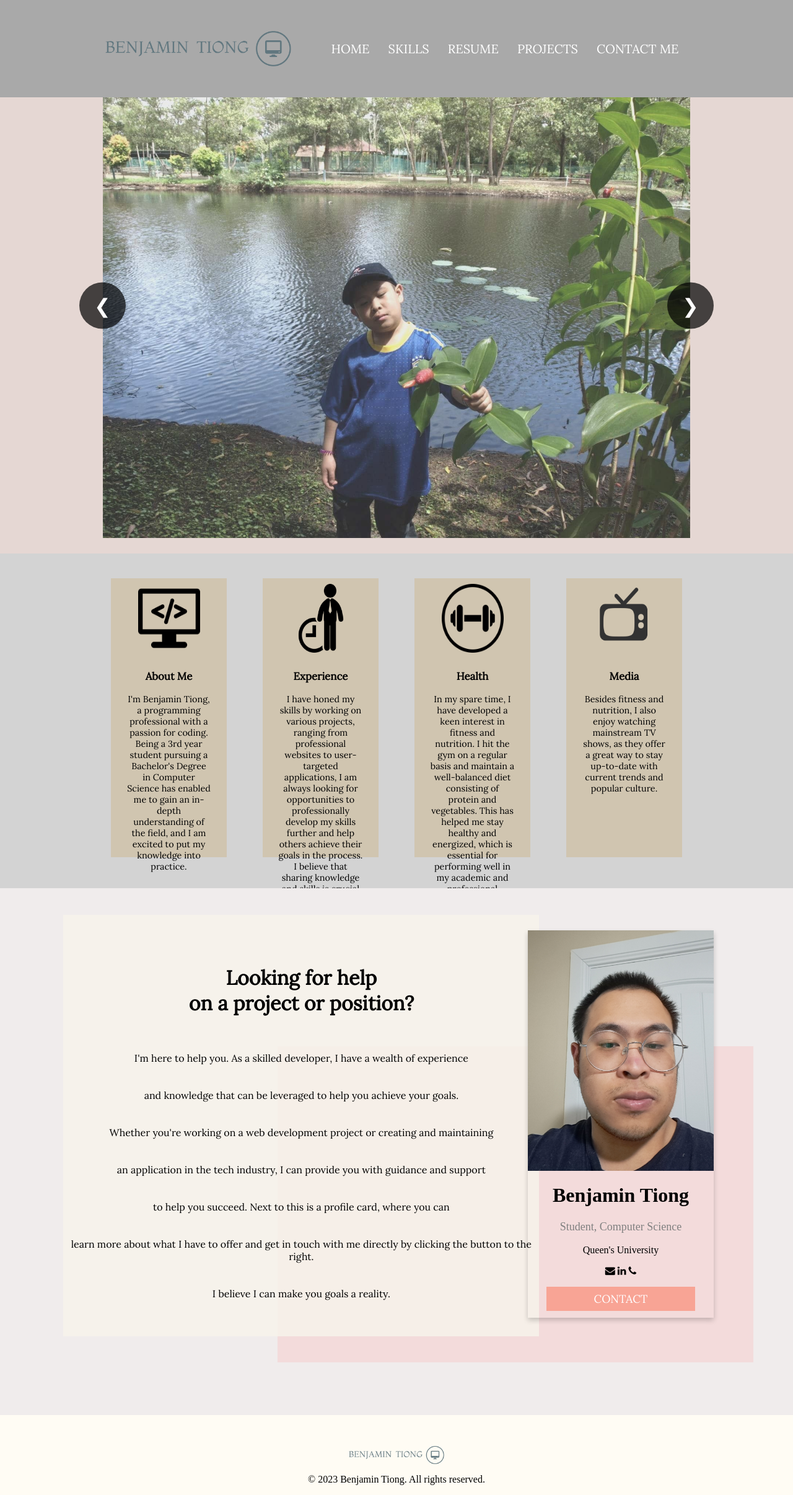
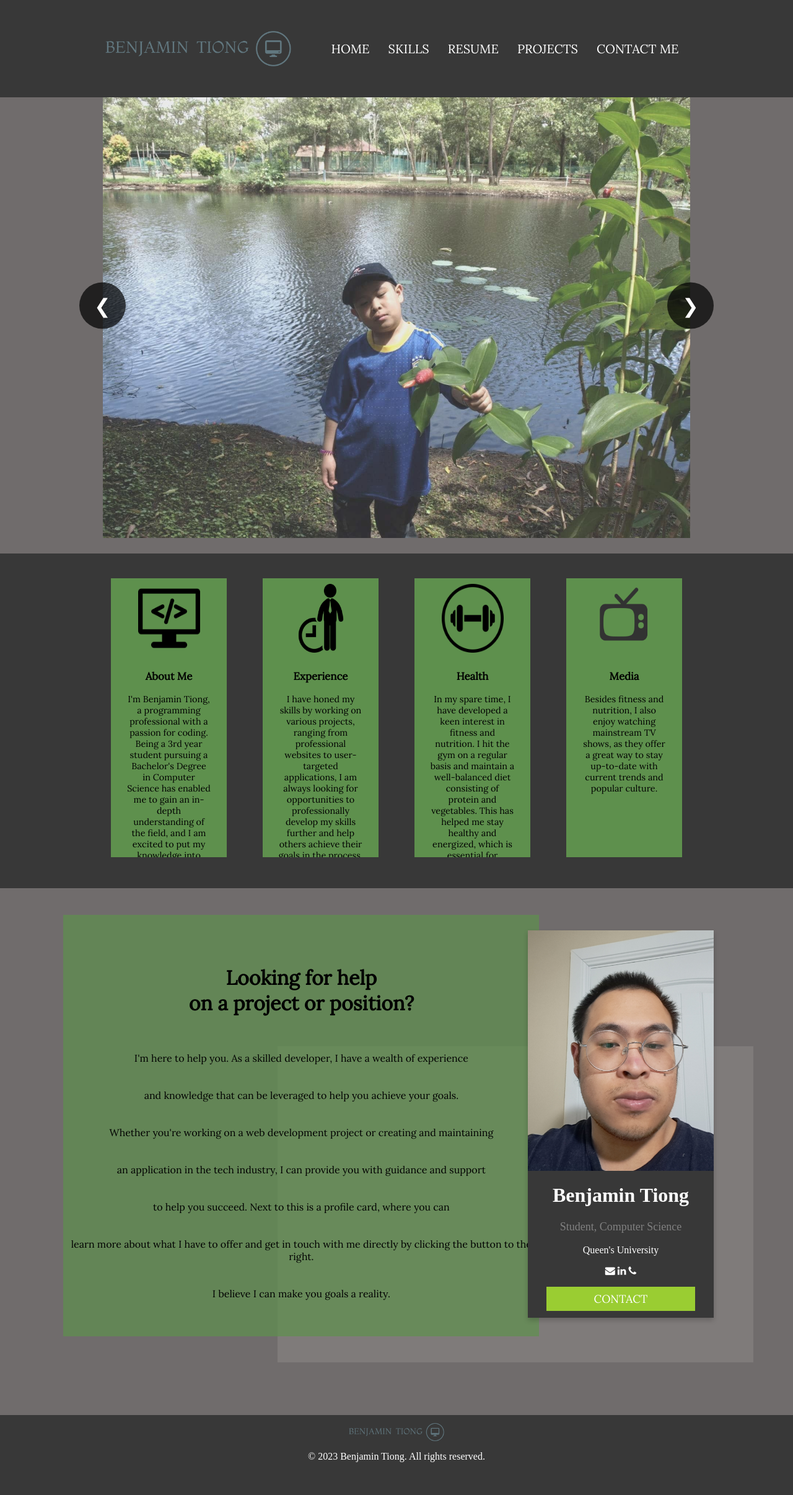
Before and after one commit to bengoEOZZ/portfolio, a PHP site: page / in a window 1280 px wide. Shown: the whole page at 62% size. After the commit the page ends 2359 px from the top, so only its background shows below. Run offline with PHP 8.4, Linux system fonts and the light colour scheme.

Commit message:
Home Page: Changed Colour Scheme and Added Transitions

```diff
--- a/index.php
+++ b/index.php
@@ -39,7 +39,7 @@
 
     <!-- CARDS -->
     <div id="card-container" class="container">
-        <div class="box">
+        <div class="box box-hidden">
             <img class="box-image" src="/static/images/comp.png">
             <div class="box-content">
             <h3>About Me</h3>
@@ -49,7 +49,7 @@
                 excited to put my knowledge into practice.</p>
             </div>
         </div>
-        <div class="box">
+        <div class="box box-hidden">
             <img class="box-image" src="/static/images/work.png">
             <div class="box-content">
             <h3>Experience</h3>
@@ -59,7 +59,7 @@
 				I believe that sharing knowledge and skills is crucial in achieving success in any field.</p>
             </div>
         </div>
-        <div class="box">
+        <div class="box box-hidden">
             <img class="box-image" src="/static/images/gym.png">
             <div class="box-content">
             <h3>Health</h3>
@@ -69,7 +69,7 @@
 				which is essential for performing well in my academic and professional endeavors.</p>
             </div>
         </div>
-        <div class="box">
+        <div class="box box-hidden">
             <img class="box-image" src="/static/images/media.png">
             <div class="box-content">
             <h3>Media</h3>
@@ -82,9 +82,9 @@
 
     <!-- PROFILE CARD -->
 	<div id="about-container" class="about-container">
-        <div class="about-blank"></div>
-        <div class="about-text"><br><br><br>
-        <h1>Looking for help<br>on a project or position?</h1><br>
+        <div class="about about-hidden" id="about-blank"></div>
+        <div class="about about-hidden" id="about-text"><br><br><br>
+            <h1>Looking for help<br>on a project or position?</h1><br>
             <p>I'm here to help you. As a skilled developer, I have a wealth of experience<br><br><br>
             and knowledge that can be leveraged to help you achieve your goals.<br><br><br>
             Whether you're working on a web development project or creating and maintaining<br><br><br>
@@ -95,7 +95,7 @@
             I believe I can make you goals a reality.
             </p>
         </div>
-        <div class="about-card">
+        <div class="about about-hidden" id="about-card">
             <img src="/static/images/ben.png" alt="John" style="width:100%">
             <h1>Benjamin Tiong</h1>
             <p class="card-title">Student, Computer Science</p>
@@ -117,5 +117,8 @@
     <!-- SCRIPTS -->
     <script src="/static/javascript/navbar_transition.js"></script>
     <script src="/static/javascript/slideshow_transition.js"></script>
+    <script src="/static/javascript/home_cards_fade.js"></script>
+    <script src="/static/javascript/home_about_fade.js">
+    </script>
     <!-- SCRIPTS END -->
 </body>
--- a/static/css/footer_style.css
+++ b/static/css/footer_style.css
@@ -1,13 +1,14 @@
 /* * * * * * * * * * Project Styling * * * * * * * * * */
 .footer {
-	background-color: rgb(256,252,244);
-	padding-top: 50px;
+	background-color: rgba(56,56,56,255);;
+	padding-top: 1%;
 	display: flex;
     justify-content: center;
 	flex-direction: column; /* Add this line */
 	align-items: center; /* Optional, to center the logo horizontally */
 	bottom: 0;
 	width: 100%;
+	color: white;
 }
 
 #foot-logo {
--- a/static/css/home_style.css
+++ b/static/css/home_style.css
@@ -1,6 +1,23 @@
 /* * * * * * * * * * Home Styling * * * * * * * * * */
+
+body {
+    margin: 0;
+	background-color: rgba(56,56,56,255);
+}
+
+.slideshow-hidden {
+    opacity: 0;
+    transform: translateY(50px);
+    transition: opacity 0.5s ease-in-out, transform 0.5s ease-in-out;
+}
+
+.slideshow-show {
+    opacity: 1;
+    transform: translateY(0);
+}
+
 #slideshow-container {
-    background-color: rgba(248, 220, 212, 0.5);
+    background-color: rgb(112,108,108);
     position: relative;
     width: 100%; /* set the width of the container to the desired size */
     height: 100%;
@@ -40,7 +57,7 @@
 
 .slideshow-button-left:hover,
 .slideshow-button-right:hover {
-    background-color: green;
+    background-color: grey;
 }
 
 .slideshow-button-left {
@@ -68,8 +85,27 @@
     margin-left: 3%;
     margin-right: 3%;
     height: 100%;
-    background-color: rgba(197, 162, 93, 0.3);
-    transition: transform 0.3s ease-in-out;
+    background-color: rgb(94, 144, 77);
+    overflow: hidden;
+    opacity: 0;
+    transform: translateY(50px);
+    transition: opacity 0.5s ease-in-out, transform 0.5s ease-in-out;
+}
+
+.box-show {
+    opacity: 1;
+    transform: translateY(0);
+}
+
+.about {
+    opacity: 0;
+    transform: translateY(50px);
+    transition: opacity 0.5s ease-in-out, transform 0.5s ease-in-out;
+}
+
+.about-show {
+    opacity: 1;
+    transform: translateY(0);
 }
 
 .box-image {
@@ -82,8 +118,8 @@
 
 .box:hover {
     transform: scale(1.1);
-    background-color: rgba(248, 164, 140, 0.8);
-    transition: transform 0.3s ease-in-out, background-color 0.3s ease-in-out;
+    background-color: yellowgreen;
+    transition: transform 0.05s ease-in-out, background-color 0.05s ease-in-out;
 }
 
 .box:hover {
@@ -109,39 +145,41 @@
     position: relative;
     width: 100%;
     height: 850px;
-    background-color: rgb(240, 236, 236);
+    background-color: rgb(112,108,108);
 }
 
-.about-blank {
+#about-blank {
     position: absolute;
     top: 30%;
     right: 5%;
     width: 60%;
     height: 60%;
-    background-color: rgba(248, 180, 180, 0.3);
+    background-color: rgba(185, 187, 181, 0.2);
 }
 
-.about-text {
+#about-text {
     position: absolute;
     top: 5%;
     left: 8%;
     width: 60%;
     height: 80%;
-    background-color: rgba(248, 244, 236, 0.8);
+    background-color: rgba(94, 144, 77, 0.7);
     text-align: center;
     font-family: 'Lora', serif;
     font-size: 1em;
 }
 
-.about-card {
+#about-card {
     position: absolute;
     top: 8%;
     right: 0;
+    background-color: rgba(56,56,56,255);
     box-shadow: 0 4px 8px 0 rgba(0, 0, 0, 0.2);
     max-width: 300px;
     max-height: 625px;
     margin-right: 10%;
     text-align: center;
+    color: white;
 }
 
 .card-title {
@@ -155,7 +193,7 @@
     display: inline-block;
     padding: 8px;
     color: white;
-    background-color: rgb(248, 164, 149);
+    background-color: yellowgreen;
     text-align: center;
     cursor: pointer;
     width: 80%;
@@ -170,7 +208,6 @@
 }
 
 #contact-button button:hover, #other a:hover {
-    background-color: rgba(233, 226, 224, 255);
-    color: rgba(195, 149, 138, 255);
-    border: 1px solid blue;
+    background-color: white;
+    color: black;
 }
--- a/static/css/nav_style.css
+++ b/static/css/nav_style.css
@@ -5,12 +5,6 @@
 
 html {
     scroll-behavior: smooth;
-}
-
-body {
-    margin: 0;
-    z-index: -2;
-	background-color: lightgray;
 }
 
 /* * * * * * * * * * Navigation header * * * * * * * * * */
@@ -29,7 +23,7 @@ body {
     top: 0;
     left: 0;
     width: 100%;
-    background-color: darkgray;
+    background-color: rgba(56,56,56,255);
 	padding: 50px 20px;
 }
 
@@ -109,8 +103,8 @@ body {
     color: black;
     font-family: 'Lora', serif;
     font-size: 1.1em;
-    margin-top: 20px;
-    margin-bottom: 25px;
+    margin-top: 15px;
+    margin-bottom: 20px;
 }
 
 .sub-menu a:hover {
--- /dev/null
+++ b/static/javascript/home_about_fade.js
@@ -0,0 +1,28 @@
+// * * * * * * * * * * Fade In Transition * * * * * * * * * *
+function isElementInViewport(el) {
+    var rect = el.getBoundingClientRect();
+    return (
+        rect.top >= 0 &&
+        rect.left >= 0 &&
+        rect.bottom <= (window.innerHeight || document.documentElement.clientHeight) &&
+        rect.right <= (window.innerWidth || document.documentElement.clientWidth)
+    );
+}
+
+function handleVisibility() {
+    var boxes = document.querySelectorAll('.about');
+    for (var i = 0; i < boxes.length; i++) {
+        if (isElementInViewport(boxes[i])) {
+            boxes[i].classList.add('about-show');
+            boxes[i].classList.remove('about-hidden');
+        } else {
+            boxes[i].classList.remove('about-show');
+            boxes[i].classList.add('about-hidden');
+        }
+    }
+}
+
+window.addEventListener('scroll', handleVisibility);
+window.addEventListener('resize', handleVisibility);
+window.addEventListener('load', handleVisibility);
+// * * * * * * * * * * END * * * * * * * * * *
--- /dev/null
+++ b/static/javascript/home_cards_fade.js
@@ -0,0 +1,30 @@
+// * * * * * * * * * * Fade In Transition * * * * * * * * * *
+function isElementInViewport(el) {
+    var rect = el.getBoundingClientRect();
+    return (
+        rect.top >= 0 &&
+        rect.left >= 0 &&
+        rect.bottom <= (window.innerHeight || document.documentElement.clientHeight) &&
+        rect.right <= (window.innerWidth || document.documentElement.clientWidth)
+    );
+}
+
+function handleVisibility() {
+    var boxes = document.querySelectorAll('.box');
+    for (var i = 0; i < boxes.length; i++) {
+        if (isElementInViewport(boxes[i])) {
+            boxes[i].classList.add('box-show');
+            boxes[i].classList.remove('box-hidden');
+            boxes[i].style.transitionDelay = i * 0.1 + 's'; // Add delay based on index
+        } else {
+            boxes[i].classList.remove('box-show');
+            boxes[i].classList.add('box-hidden');
+            boxes[i].style.transitionDelay = ''; // Remove delay if not in viewport
+        }
+    }
+}
+
+window.addEventListener('scroll', handleVisibility);
+window.addEventListener('resize', handleVisibility);
+window.addEventListener('load', handleVisibility);
+// * * * * * * * * * * END * * * * * * * * * *
```
